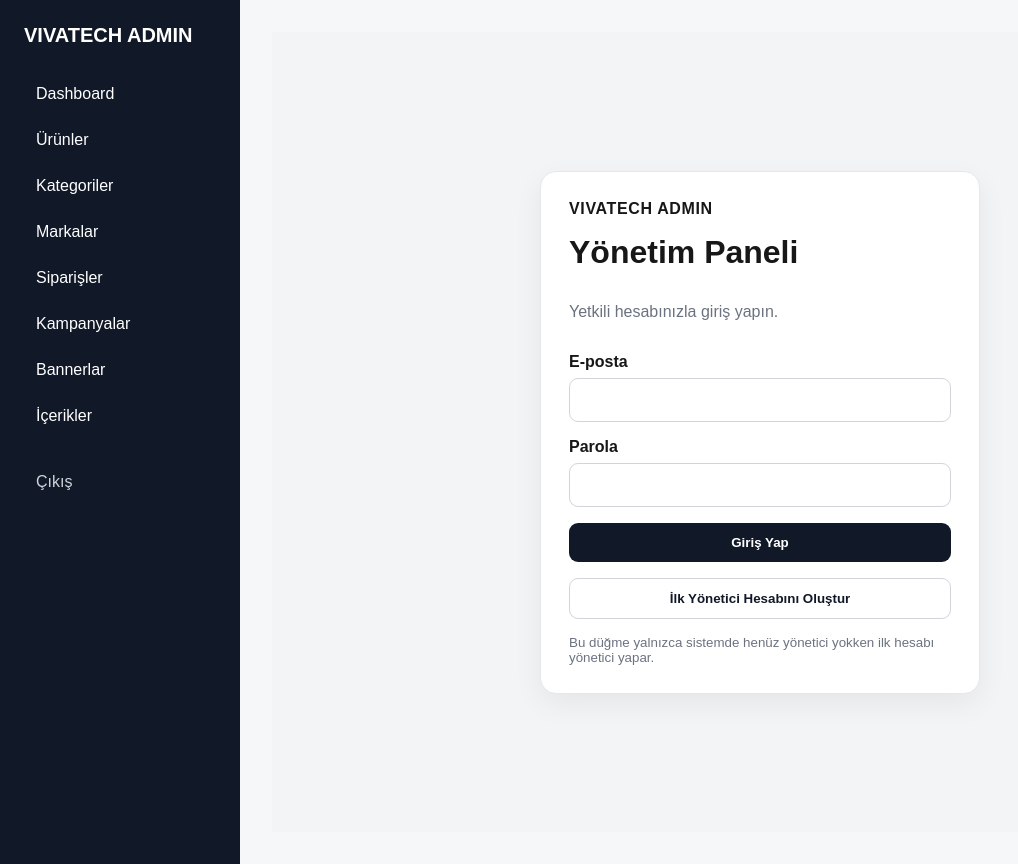
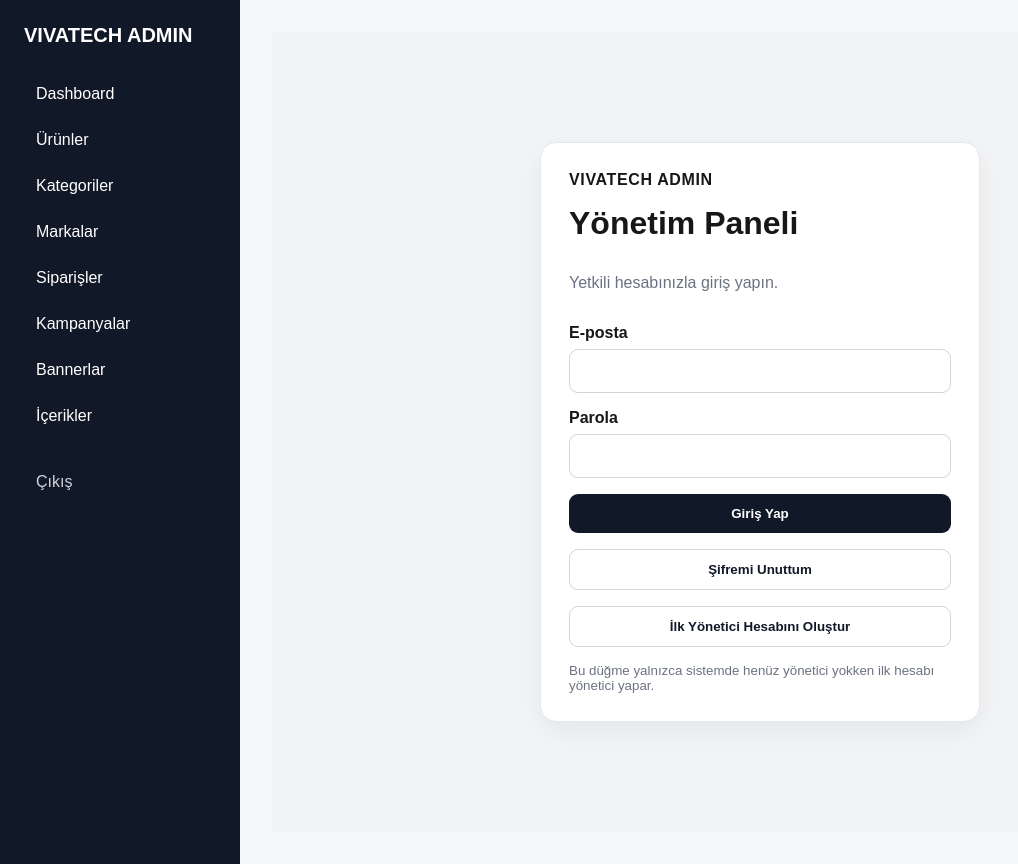
Before and after one commit to yomersaygin/vivatech-commerce, a Next.js app: page /admin/login in a window 1280 px wide. Shown: the whole page, without its empty margins (0-1018 px from the left). Built offline with nearby package versions, Linux system fonts and the light colour scheme; no server answers.

Commit message:
Add admin password recovery

```diff
--- a/src/app/account/reset-password/page.tsx
+++ b/src/app/account/reset-password/page.tsx
@@ -30,7 +30,8 @@ export default function ResetPasswordPage(){
    if(error){setError('Şifreniz güncellenemedi. Bağlantının süresi dolmuş olabilir; yeni bir şifre yenileme bağlantısı isteyin.');return;}
    setMessage('Şifreniz başarıyla yenilendi. Giriş ekranına yönlendiriliyorsunuz…');
    await supabase.auth.signOut();
-   setTimeout(()=>router.replace('/account'),900);
+   const returnTo=new URLSearchParams(window.location.search).get('returnTo')==='admin'?'/admin/login':'/account';
+   setTimeout(()=>router.replace(returnTo),900);
   }catch{setError('Şifre yenilenirken beklenmeyen bir hata oluştu. Lütfen tekrar deneyin.');}
   finally{setBusy(false);}
  }
--- a/src/app/admin/login/page.tsx
+++ b/src/app/admin/login/page.tsx
@@ -7,6 +7,7 @@ export default function Login(){
  const router=useRouter(); const [email,setEmail]=useState(''); const [password,setPassword]=useState(''); const [msg,setMsg]=useState(''); const [busy,setBusy]=useState(false);
  useEffect(()=>{supabase.auth.getUser().then(({data})=>{if(data.user) router.replace('/admin')})},[router]);
  async function submit(e:FormEvent){e.preventDefault();setBusy(true);setMsg('');const {error}=await supabase.auth.signInWithPassword({email,password});setBusy(false);if(error){setMsg('Giriş başarısız: '+error.message);return}router.replace('/admin');router.refresh()}
+ async function forgotPassword(){if(!email){setMsg('Önce yönetici e-posta adresinizi girin.');return}setBusy(true);setMsg('');const redirectTo=`${window.location.origin}/account/reset-password?returnTo=admin`;const {error}=await supabase.auth.resetPasswordForEmail(email,{redirectTo});setBusy(false);if(error){setMsg('Şifre yenileme bağlantısı gönderilemedi: '+error.message);return}setMsg('Şifre yenileme bağlantısı e-posta adresinize gönderildi.')}
  async function firstAdmin(){if(!email||password.length<8){setMsg('E-posta girin ve en az 8 karakterli parola belirleyin.');return}setBusy(true);setMsg('');const {data,error}=await supabase.auth.signUp({email,password});setBusy(false);if(error){setMsg('Kayıt başarısız: '+error.message);return}if(data.session){router.replace('/admin');router.refresh()}else setMsg('Hesap oluşturuldu. E-posta doğrulaması açıksa gelen bağlantıyı onaylayıp giriş yapın.')}
- return <main className="login-wrap"><form className="login-card" onSubmit={submit}><div className="brand-dark">VIVATECH ADMIN</div><h1>Yönetim Paneli</h1><p className="muted">Yetkili hesabınızla giriş yapın.</p><label>E-posta<input type="email" value={email} onChange={e=>setEmail(e.target.value)} required /></label><label>Parola<input type="password" value={password} onChange={e=>setPassword(e.target.value)} required /></label>{msg&&<div className="notice">{msg}</div>}<button className="button" disabled={busy}>{busy?'Bekleyin…':'Giriş Yap'}</button><button className="button secondary" type="button" disabled={busy} onClick={firstAdmin}>İlk Yönetici Hesabını Oluştur</button><small className="muted">Bu düğme yalnızca sistemde henüz yönetici yokken ilk hesabı yönetici yapar.</small></form></main>
+ return <main className="login-wrap"><form className="login-card" onSubmit={submit}><div className="brand-dark">VIVATECH ADMIN</div><h1>Yönetim Paneli</h1><p className="muted">Yetkili hesabınızla giriş yapın.</p><label>E-posta<input type="email" value={email} onChange={e=>setEmail(e.target.value)} autoComplete="email" required /></label><label>Parola<input type="password" value={password} onChange={e=>setPassword(e.target.value)} autoComplete="current-password" required /></label>{msg&&<div className="notice">{msg}</div>}<button className="button" disabled={busy}>{busy?'Bekleyin…':'Giriş Yap'}</button><button className="button secondary" type="button" disabled={busy} onClick={forgotPassword}>Şifremi Unuttum</button><button className="button secondary" type="button" disabled={busy} onClick={firstAdmin}>İlk Yönetici Hesabını Oluştur</button><small className="muted">Bu düğme yalnızca sistemde henüz yönetici yokken ilk hesabı yönetici yapar.</small></form></main>
 }
```
Also changed, not shown: 2 other files (tests, documents, lock files or other folders).
